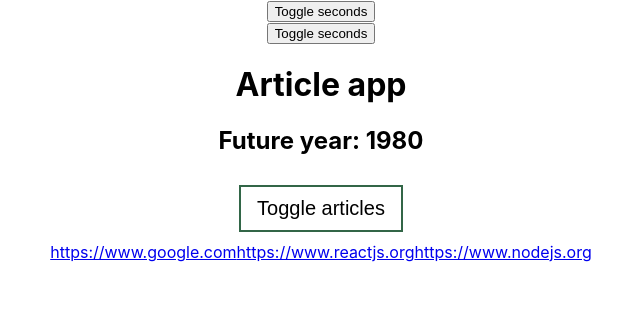
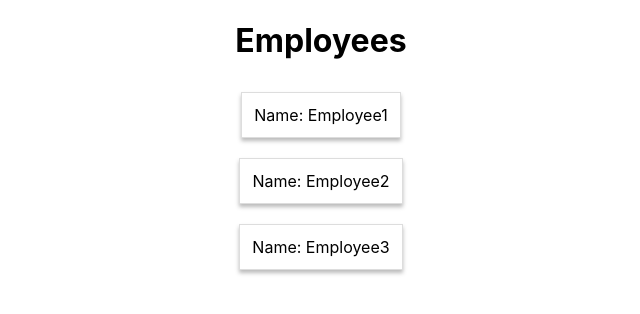
Before and after one commit to Ola214/my-app, a React (Create React App) app: page / in a window 1280 px wide. Shown: the top 314 px of the page, without its empty margins (319-959 px from the left). Built offline with nearby package versions, Linux system fonts and the light colour scheme.

Commit message:
refactor and axios package installed

```diff
--- a/package.json
+++ b/package.json
@@ -6,6 +6,7 @@
     "@testing-library/jest-dom": "^5.16.1",
     "@testing-library/react": "^12.1.2",
     "@testing-library/user-event": "^13.5.0",
+    "axios": "^0.24.0",
     "prop-types": "^15.8.1",
     "radium": "^0.26.1",
     "react": "^17.0.2",
--- /dev/null
+++ b/src/components/Employees/Employee/Employee.js
@@ -0,0 +1,12 @@
+import React, {Component} from 'react';
+import styles from './Employee.module.css';
+
+class Employee extends Component {
+    render() {
+        return(
+            <div className={styles.Employee}>Name: {this.props.name}</div>
+        );
+    }
+}
+
+export default Employee;
--- /dev/null
+++ b/src/components/Employees/Employee/Employee.module.css
@@ -0,0 +1,8 @@
+.Employee {
+    margin: auto;
+    margin-bottom: 10px;
+    margin-top: 10px;
+    border: 1px solid #dddddd;
+    box-shadow: 0 3px 4px #bbbbbb;
+    padding: 12px;
+}
--- /dev/null
+++ b/src/components/Employees/Employees.js
@@ -0,0 +1,21 @@
+import React, {Component} from 'react';
+import styles from './Employees.module.css';
+import Employee from './Employee/Employee';
+
+class Employees extends Component {
+
+    render() {
+
+        const employees = this.props.employees.map((employee, index) => {
+            return (<Employee name={employee.name} />);
+        });
+
+        return (
+            <div className={styles.Employees}>
+                {employees}
+            </div>
+        );
+    }
+}
+
+export default Employees;
--- /dev/null
+++ b/src/components/Employees/Employees.module.css
@@ -0,0 +1,4 @@
+.Employees {
+    display: flex;
+    flex-direction: column;
+}
--- a/src/containers/App.js
+++ b/src/containers/App.js
@@ -1,100 +1,20 @@
 import React, {Component} from 'react';
 import './App.css';
-import Articles from '../components/Articles/Articles';
-import Header from '../components/Header/Header';
-import Links from '../components/Links/Links';
+import Employees from '../components/Employees/Employees';
 
 class App extends Component {
 
   state = {
-    articles: [
-      {id: 'ssdw12', title: "title1", content: "This is content 1"},
-      {id: 'ss2dw12', title: "title2", content: "This is content 2"},
-      {id: 'ssedw12', title: "title3", content: "This is content 3"},
-      {id: 'ssddw12', title: "title4", content: "This is content 3"}
-    ],
-    showArticles: false,
-    showSeconds: false,
-    counter: 0
+    employees: [{name: 'Employee1'}, {name: 'Employee2'}, {name: 'Employee3'}]
   }
 
-  //po metodzie constrctor i getDerived.. jest wywoływana funcja render
-  constructor(props){
-    console.log("App constructor");
-    super(props);
-  }
-
-  //
-  static getDerivedStateFromProps(props, state){
-    console.log("App getDerivedStateFromProps")
-    return state;
-  }
-
-  componentDidUpdate() {
-    console.log("App componentDidUpdate");
-  }
-
-  shouldComponentUpdate(nextProps, nextState){
-    console.log("App shouldComponentUpdate");
-    return true;
-
-  }
-
-  componentDidMount() {
-    //puszczanie zapytań http itp.
-    //nie aktualizuj tutaj state synchronicznie
-    console.log("App componentDidMount");
-  }
-
-  toggleSecondsHandler = () => {
-    const areSecondsVisible = this.state.showSeconds;
-    this.setState({showSeconds: !areSecondsVisible});
-  }
-
-  toggleArticlesHandler = () => {
-    const doesShow = this.state.showArticles;
-    this.setState({showArticles: !doesShow});
-  }
-
-  deleteArticleHandler = (articleIndex) => {
-    const articles = [...this.state.articles];
-    articles.splice(articleIndex,1); //jeden element usuwasz
-    this.setState({articles: articles});
-  }
-
-  countHandler = () => {
-    let i;
-    for(i=0; i<20; i++) {
-      this.setState((prevState, props) => ({counter: this.state.counter + 1})); //wywoła się po wyrenderowaniu state
-    }
-  }
 
   render() {
-    console.log("App render");
-    console.log("Counter: " + this.state.counter);
 
-    let articles = null;
-    let seconds = null;
-
-    if(this.state.showSeconds){
-      const now = new Date();
-      seconds = <h1>{now.getSeconds()}</h1>
-    }
-
-
-    if(this.state.showArticles) {
-      articles = <Articles articles={this.state.articles} deleteArticle={this.deleteArticleHandler} />
-    }
-
-    //kod jsx
     return (
         <div className="App">
-          <button onClick={this.countHandler}>Toggle seconds</button><br />
-          <button onClick={this.toggleSecondsHandler}>Toggle seconds</button>
-          {seconds}
-          <Header showArticles={this.state.showArticles} toggleArticles={this.toggleArticlesHandler} year={1970}/>
-          {articles}
-          <Links />
+          <h1>Employees</h1>
+          <Employees employees={this.state.employees} />
         </div>
     );
   }
```
Also changed, not shown: src/containers/App copy.js (added, +106 -0 lines), 1 other file (tests, documents, lock files or other folders).
